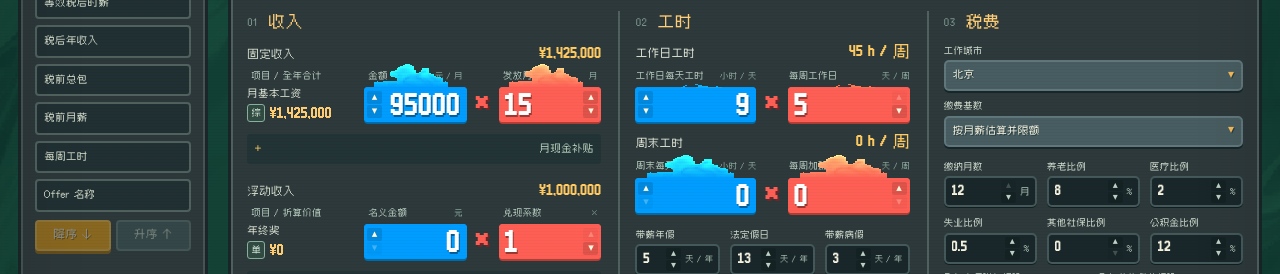
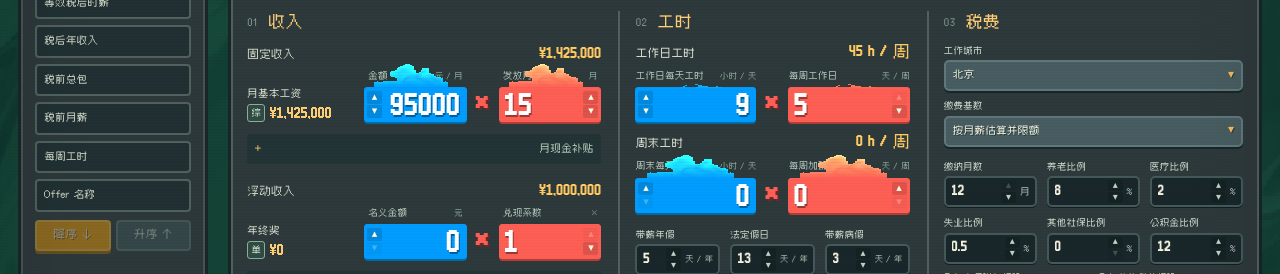
Before and after one commit to JustinWCola/offer_calculator, a React (Vite) app: page / in a window 1280 px wide. Shown: the part 340-614 px from the top of the page. Built offline with nearby package versions, Linux system fonts and the light colour scheme.

Commit message:
Remove income item header captions

```diff
--- a/src/App.jsx
+++ b/src/App.jsx
@@ -187,7 +187,7 @@ function OfferEditor({ offer, update, duplicate, canDuplicate, requestFocus, dis
     <div className="editor-scroll" key={offer.id}><div className="editor-columns">
       <section className="editor-column income-column" aria-labelledby="income-heading"><h2 id="income-heading" className="column-heading">01 <span>收入</span></h2>
         <table className="shared-income-table monthly-income-table"><caption><span>固定收入</span><strong data-testid="monthly-income-total">{totals.recurringAnnual === null ? '—' : scaledMoney(totals.recurringAnnual, compactMoney)}</strong></caption>
-          <thead><tr><th scope="col">项目 / 全年合计</th><th scope="col"><span className="income-heading-pair"><span>金额</span><span>{compactMoney ? '千元' : '元'} / 月</span></span></th><th scope="col" className="income-operator-heading"><span className="sr-only">乘以</span></th><th scope="col"><span className="income-heading-pair"><span>发放月数</span><span>月</span></span></th></tr></thead>
+          <thead><tr><th scope="col" aria-label="收入项目"></th><th scope="col"><span className="income-heading-pair"><span>金额</span><span>{compactMoney ? '千元' : '元'} / 月</span></span></th><th scope="col" className="income-operator-heading"><span className="sr-only">乘以</span></th><th scope="col"><span className="income-heading-pair"><span>发放月数</span><span>月</span></span></th></tr></thead>
           <tbody>{product('monthlyBase', 'salaryMonths', '月基本工资', { tableMode: true, leftStep: 500, rightStep: .5 })}</tbody>
           <tbody id={offer.id + '-monthly-extra'} hidden={!monthlyExpanded} data-income-extra="monthly">
             {product('monthlyAllowance', 'allowanceMonths', '月现金补贴', { tableMode: true, rightMax: 12, rightStep: 1 })}
@@ -195,7 +195,7 @@ function OfferEditor({ offer, update, duplicate, canDuplicate, requestFocus, dis
           <tfoot><tr><td colSpan="4"><ActionButton className="income-expand" aria-expanded={monthlyExpanded} aria-controls={offer.id + '-monthly-extra'} onClick={() => setMonthlyExpanded(value => !value)}><span className="fold-sign">{monthlyExpanded ? '−' : '+'}</span>{' '}<span className="fold-label">月现金补贴</span></ActionButton></td></tr></tfoot>
         </table>
         <table className="shared-income-table annual-income-table"><caption><span>浮动收入</span><strong data-testid="annual-income-total">{totals.annual === null ? '—' : scaledMoney(totals.annual, compactMoney)}</strong></caption>
-          <thead><tr><th scope="col">项目 / 折算价值</th><th scope="col"><span className="income-heading-pair"><span>名义金额</span><span>{compactMoney ? '万元' : '元'}</span></span></th><th scope="col" className="income-operator-heading"><span className="sr-only">乘以</span></th><th scope="col"><span className="income-heading-pair"><span>兑现系数</span><span>×</span></span></th></tr></thead>
+          <thead><tr><th scope="col" aria-label="收入项目"></th><th scope="col"><span className="income-heading-pair"><span>名义金额</span><span>{compactMoney ? '万元' : '元'}</span></span></th><th scope="col" className="income-operator-heading"><span className="sr-only">乘以</span></th><th scope="col"><span className="income-heading-pair"><span>兑现系数</span><span>×</span></span></th></tr></thead>
           <tbody>{product('annualBonus', 'bonusFactor', '年终奖', { tableMode: true, rightMax: 1, rightStep: .05, tax: select('bonusTax', [['separate', '奖金单独计税'], ['comprehensive', '并入综合所得']], '年终奖计税方式', true) })}</tbody>
           <tbody id={offer.id + '-annual-extra'} hidden={!annualExpanded} data-income-extra="annual">
             {annualIncomeRows.map(([left, right, title, tax, choices]) => product(left, right, title, { tableMode: true, rightMax: 1, rightStep: .05, tax: tax ? select(tax, choices, labels[tax], true) : <span className="tax-symbol tax-symbol-static" title="非现金福利：不计现金个税" aria-label="非现金福利不计现金个税">免</span> }))}
```
